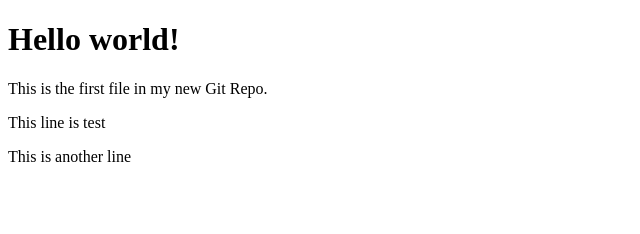
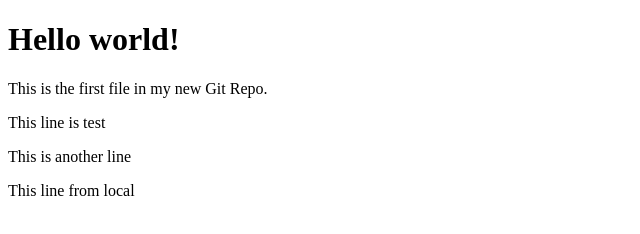
Before and after one commit to papatf/hello-world, a plain HTML site: page index.html in a window 1280 px wide. Shown: the whole page, without its empty margins (0-640 px from the left). Drawn offline with Linux system fonts and the light colour scheme.

Commit message:
update index.html. local side

```diff
--- a/index.html
+++ b/index.html
@@ -9,6 +9,7 @@
 <p>This is the first file in my new Git Repo.</p>
 <p>This line is test</p>
 <p>This is another line</p>
+<p>This line from local</p>
 
 </body>
 </html>
```
